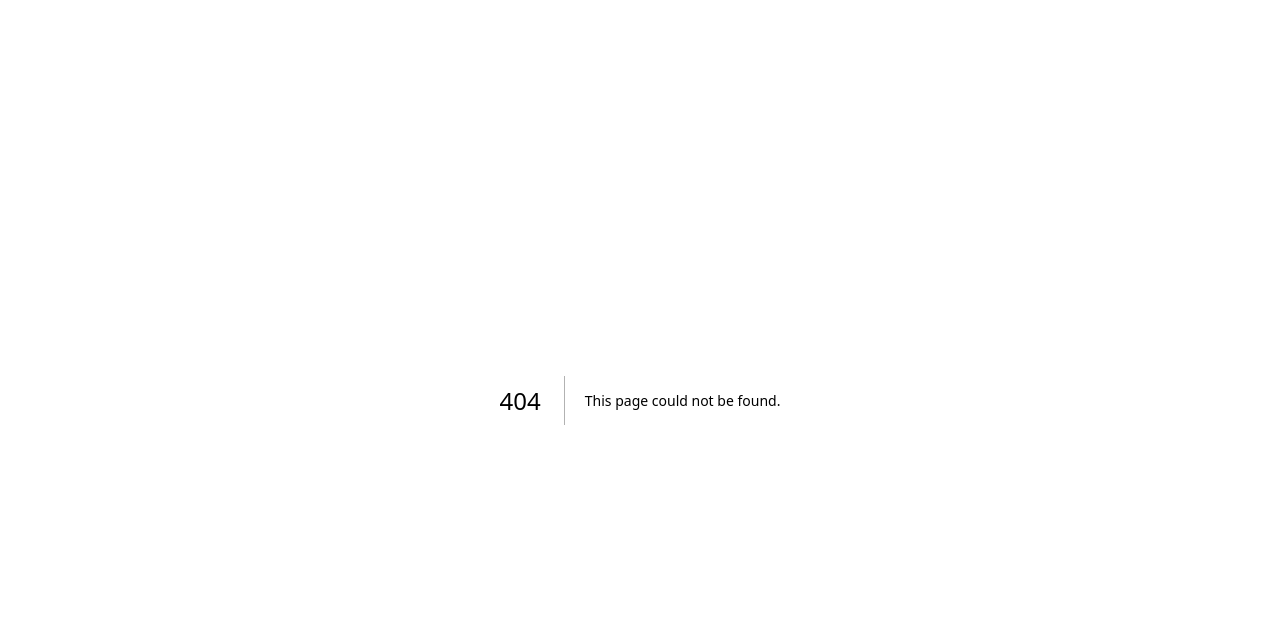
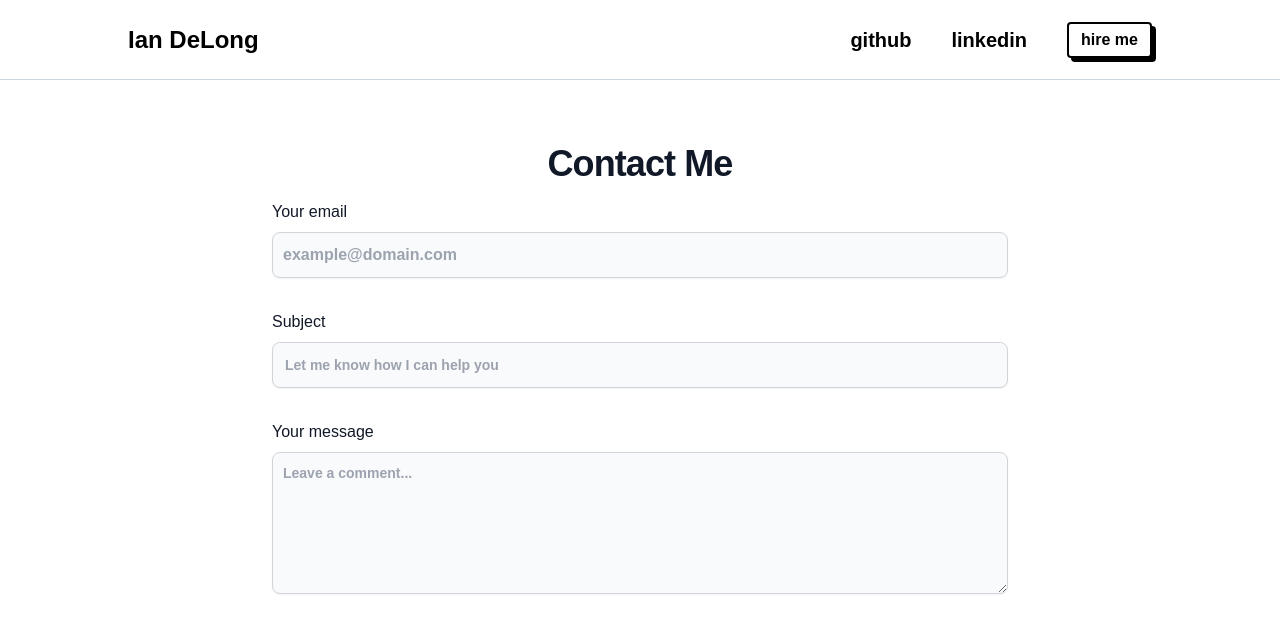
Before and after one commit to idelong/portfolio, a Next.js app: page /contactme in a window 1280 px wide. Before the commit this address had no page. Shown: the top 632 px of the page. Built offline with nearby package versions, Linux system fonts and the light colour scheme.

Commit message:
feat: header doneish

```diff
--- a/src/app/components/header.tsx
+++ b/src/app/components/header.tsx
@@ -1,10 +1,20 @@
+import Link from 'next/link';
 import { useRouter } from 'next/router';
 
 const Header = () => {
   return (
-    <div>
-      header
-    </div>
+    <div className=" font-montserrat">
+      <div className="flex items-center absolute inset-x-0 h-20 top-0 z-50 border-solid border-b border-slate-300 bg-white">
+        <span className="relative ml-32 text-2xl font-black">Ian DeLong</span>
+        <Link className="ml-auto mr-10 text-xl font-semibold hover:text-gray-600" href="https://github.com/idelong/" target="_blank">github</Link>
+        <Link className="mr-10 text-xl font-semibold hover:text-gray-600" href="https://www.linkedin.com/in/ian-delong/" target="_blank">linkedin</Link>
+
+        <a className="relative mr-32" href="contactme">
+          <span className="absolute top-0 left-0 mt-1 ml-1 h-full w-full rounded bg-black"></span>
+          <span className="  fold-bold relative inline-block h-full w-full rounded border-2 border-black bg-white px-3 py-1 text-base font-bold text-black transition duration-100 hover:bg-green-200 hover:text-gray-900">hire me</span>
+        </a>
+      </div>
+      </div>
   );
 };
 
--- a/src/app/globals.css
+++ /dev/null
@@ -1,33 +0,0 @@
-@tailwind base;
-@tailwind components;
-@tailwind utilities;
-
-:root {
-  --foreground-rgb: 0, 0, 0;
-  --background-start-rgb: 214, 219, 220;
-  --background-end-rgb: 255, 255, 255;
-}
-
-@media (prefers-color-scheme: dark) {
-  :root {
-    --foreground-rgb: 255, 255, 255;
-    --background-start-rgb: 0, 0, 0;
-    --background-end-rgb: 0, 0, 0;
-  }
-}
-
-body {
-  color: rgb(var(--foreground-rgb));
-  background: linear-gradient(
-      to bottom,
-      transparent,
-      rgb(var(--background-end-rgb))
-    )
-    rgb(var(--background-start-rgb));
-}
-
-@layer utilities {
-  .text-balance {
-    text-wrap: balance;
-  }
-}
--- a/src/app/layout.tsx
+++ b/src/app/layout.tsx
@@ -1,6 +1,6 @@
 import type { Metadata } from "next";
 import { Inter } from "next/font/google";
-import "./globals.css";
+import 'src/app/styles/globals.css';
 
 const inter = Inter({ subsets: ["latin"] });
 
--- /dev/null
+++ b/src/app/styles/globals.css
@@ -0,0 +1,5 @@
+@tailwind base;
+@tailwind components;
+@tailwind utilities;
+
+@import url('https://fonts.googleapis.com/css2?family=Lato:wght@400;700&family=Montserrat:ital,wght@0,100..900;1,100..900&family=Open+Sans:wght@500&display=swap');
--- a/src/pages/_app.tsx
+++ b/src/pages/_app.tsx
@@ -1,4 +1,6 @@
 import type { AppProps } from 'next/app';
+
+import 'src/app/styles/globals.css';
 
 const MyApp = ({ Component, pageProps }: AppProps) => (
   <Component {...pageProps} />
--- /dev/null
+++ b/src/pages/contactme.tsx
@@ -0,0 +1,59 @@
+import Image from "next/image";
+
+import Header from '@/app/components/header';
+
+export default function ContactMe() {
+
+
+  return  (
+    <div className="">
+      <div>
+        <Header />  {/* Ensure correct import of the Header component */}
+      </div>
+
+      <div className="mt-20 font-montserrat font-black bg-white dark:bg-gray-900">
+        <div className="py-8 lg:py-16 px-4 mx-auto max-w-screen-md">
+          <h2 className="mb-4 text-4xl tracking-tight font-extrabold text-center text-gray-900 dark:text-white">Contact Me</h2>
+
+          <form action="#" className="space-y-8">  {/* Use className for JSX */}
+            <div>
+              <label htmlFor="email" className="block mb-2 text-me font-medium text-gray-900 dark:text-gray-300">Your email</label>  {/* Use htmlFor */}
+              <input
+                type="email"
+                id="email"
+                className="shadow-sm bg-gray-50 border border-gray-300 text-gray-900 text-me rounded-lg focus:ring-primary-500 focus:border-primary-500 block w-full p-2.5 dark:bg-gray-700 dark:border-gray-600 dark:placeholder-gray-400 dark:text-white dark:focus:ring-primary-500 dark:focus:border-primary-500"
+                placeholder="example@domain.com"
+                required
+              />
+            </div>
+            <div>
+              <label htmlFor="subject" className="block mb-2 text-me font-medium text-gray-900 dark:text-gray-300">Subject</label>
+              <input
+                type="text"
+                id="subject"
+                className="block p-3 w-full text-sm text-gray-900 bg-gray-50 rounded-lg border border-gray-300 shadow-sm focus:ring-primary-500 focus:border-primary-500 dark:bg-gray-700 dark:border-gray-600 dark:placeholder-gray-400 dark:text-white dark:focus:ring-primary-500 dark:focus:border-primary-500"
+                placeholder="Let me know how I can help you"
+                required
+              />
+            </div>
+            <div className="sm:col-span-2">
+              <label htmlFor="message" className="block mb-2 text-me font-medium text-gray-900 dark:text-gray-400">Your message</label>
+              <textarea
+                id="message"
+                rows={6}
+                className="block p-2.5 w-full text-sm text-gray-900 bg-gray-50 rounded-lg shadow-sm border border-gray-300 focus:ring-primary-500 focus:border-primary-500 dark:bg-gray-700 dark:border-gray-600 dark:placeholder-gray-400 dark:text-white dark:focus:ring-primary-500 dark:focus:border-primary-500"
+                placeholder="Leave a comment..."
+              ></textarea>
+            </div>
+            <button
+              type="submit"
+              className="py-3 px-5 text-sm font-medium text-center text-white rounded-lg bg-primary-700 sm:w-fit hover:bg-primary-800 focus:ring-4 focus:outline-none focus:ring-primary-300 dark:bg-primary-600 dark:hover:bg-primary-700 dark:focus:ring-primary-800"
+            >
+              Send message
+            </button>
+          </form>
+        </div>
+      </div>
+    </div>
+  );
+};
--- a/src/pages/index.tsx
+++ b/src/pages/index.tsx
@@ -4,7 +4,7 @@ const Home: React.FC = () => {
   return (
     <div>
       <Header/>
-      <h1>Welcome to My Next.js App!</h1>
+      <h1>-</h1>
     </div>
   );
 };
--- a/tailwind.config.ts
+++ b/tailwind.config.ts
@@ -1,3 +1,4 @@
+import { Montserrat_Alternates } from "next/font/google";
 import type { Config } from "tailwindcss";
 
 const config: Config = {
@@ -8,10 +9,8 @@ const config: Config = {
   ],
   theme: {
     extend: {
-      backgroundImage: {
-        "gradient-radial": "radial-gradient(var(--tw-gradient-stops))",
-        "gradient-conic":
-          "conic-gradient(from 180deg at 50% 50%, var(--tw-gradient-stops))",
+      fontFamily: {
+        montserrat: ["Montserrat", "sans-serif"],
       },
     },
   },
```
Also changed, not shown: package.json (+7 -5 lines), src/pages/page.tsx (deleted, +0 -12 lines), 1 other file (tests, documents, lock files or other folders).
